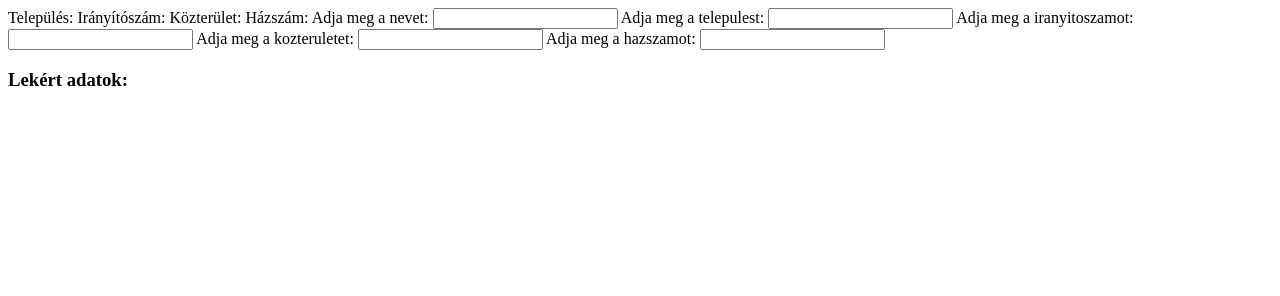
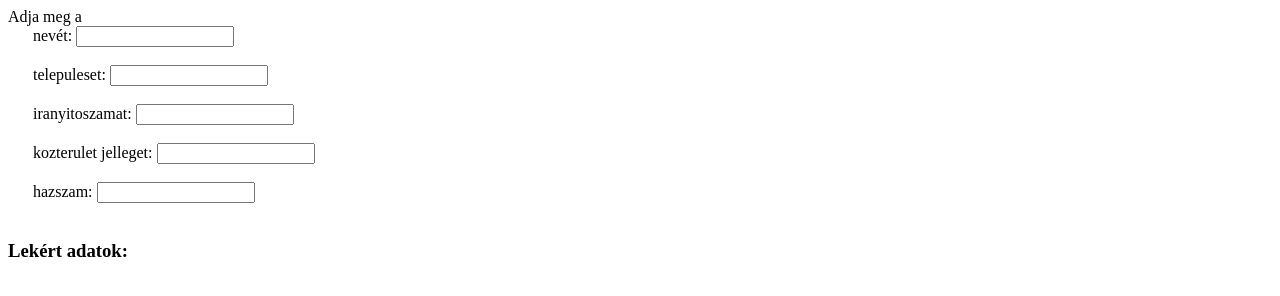
Before and after one commit to H4RmYxDD/form_data_js, a plain HTML site: page index.html in a window 1280 px wide. Drawn offline with Linux system fonts and the light colour scheme.

Commit message:
felkesz css

```diff
--- a/index.html
+++ b/index.html
@@ -7,25 +7,40 @@
     <link rel="stylesheet" href="style.css">
 </head>
 <body>
-    <form action="">  Település:
-        Irányítószám:
-        Közterület:
-        Házszám:
-        <label for="nev">Adja meg a nevet:
-            <input type="text" id="nev">
-        </label>
-        <label for="telepules">Adja meg a telepulest:
-            <input type="text" id="telepules">
-        </label>
-        <label for="iranyitoszam">Adja meg a iranyitoszamot:
-            <input type="number" id="iranyitoszam">
-        </label>
-        <label for="kozterulet">Adja meg a kozteruletet:
-            <input type="text" id="kozterulet">
-        </label>
-        <label for="hazszam">Adja meg a hazszamot:
-            <input type="text" id="hazszam">
-        </label>
+    <form action="">Adja meg a <br>
+        <div id="form">
+            <div id="form-group">
+                <label for="nev">nevét:
+                    <input type="text" id="nev" required>
+                </label>
+            </div>
+            <br>
+            <div id="form-group">
+                <label for="telepules">telepuleset:
+                <input type="text" id="telepules" required>
+            </label>
+            </div>
+            <br>
+            <div id="form-group">
+                <label for="iranyitoszam">iranyitoszamat:
+                <input type="number" id="iranyitoszam" required>
+            </label>
+            </div>
+            <br>
+            <div id="form-group">
+                <label for="kozterulet">kozterulet jelleget:
+                <input type="text" id="kozterulet" required>
+            </label>
+            </div>
+            <br>
+            <div id="form-group">
+                <label for="hazszam">hazszam:
+                <input type="text" id="hazszam" required>
+            </label>
+            </div>
+            <br>
+        </div>
+
     </form>
 
     <h3>Lekért adatok:</h3>
--- a/style.css
+++ b/style.css
@@ -4,3 +4,22 @@
     flex-wrap: nowrap;
     justify-content: center;
   }
+
+#form{
+    padding-left: 25px;
+}
+
+.form {
+    display: grid;
+    grid-template-columns: 100px 1fr;
+    gap: 15px 10px;
+    max-width: 400px;
+    margin: 50px auto;
+    background-color: white;
+    padding: 20px;
+    border-radius: 8px;
+    box-shadow: 0 4px 8px rgba(0, 0, 0, 0.1);
+  }
+input{
+    width: 150px;
+}
```
